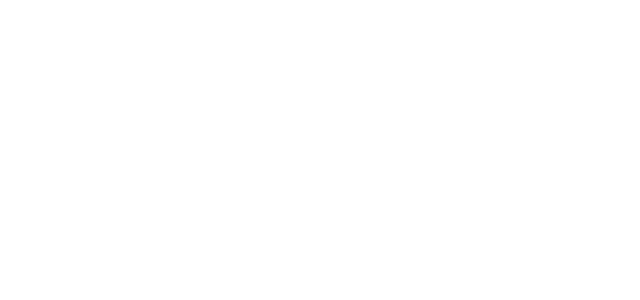
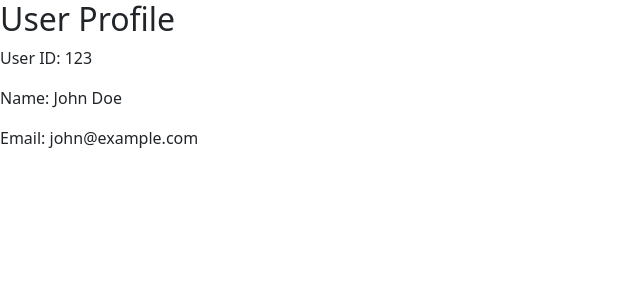
Before and after one commit to gaurav1954/CookConnect, a React (Vite) app in the folder frontend/: page /profile in a window 1280 px wide. Before the commit this address had no page. Shown: the top 300 px of the page, without its empty margins (0-640 px from the left). Built offline with nearby package versions, Linux system fonts and the light colour scheme.

Commit message:
profile page

```diff
--- a/frontend/src/App.jsx
+++ b/frontend/src/App.jsx
@@ -3,9 +3,10 @@
 import RecipeForm from './components/RecipeForm';
 import DiscoverRecipes from './components/DiscoverRecipes';
 import Layout from './components/Layout';
-import SignUp from "./components/SignUP";
-import Login from "./components/LogIn";
-import './app.css'
+import SignUp from "./components/SignUp";
+import Login from "./components/Login";
+import ProfilePage from "./components/profilePage";
+import './app.css';
 import LandingPage from './components/LandingPage';
 
 export default function App() {
@@ -13,19 +14,18 @@
     <>
       <Router>
         <Routes>
-          <Route path="/" >
+          <Route path="/">
             <Route path="" element={<LandingPage />} />
             <Route path="login" element={<Login />} />
             <Route path="signup" element={<SignUp />} />
+            <Route path="profile" element={<ProfilePage />} /> {/* Add this line for the profile page */}
           </Route>
           <Route path="/" element={<Layout />}>
-
             <Route path="new" element={<RecipeForm />} />
             <Route path="recipes" element={<DiscoverRecipes />} />
           </Route>
         </Routes>
       </Router>
-
     </>
   );
 }
--- /dev/null
+++ b/frontend/src/components/profilePage.jsx
@@ -0,0 +1,23 @@
+import React from 'react';
+
+const UserProfile = ({ match }) => {
+  // Assume user details are fetched from somewhere
+  const user = {
+    id: '123',
+    name: 'John Doe',
+    email: 'john@example.com',
+    // Add more user details as needed
+  };
+
+  return (
+    <div>
+      <h2>User Profile</h2>
+      <p>User ID: {user.id}</p>
+      <p>Name: {user.name}</p>
+      <p>Email: {user.email}</p>
+      {/* Display other user details if available */}
+    </div>
+  );
+};
+
+export default UserProfile;
```
Also changed, not shown: frontend/src/components/profile.css (added).
